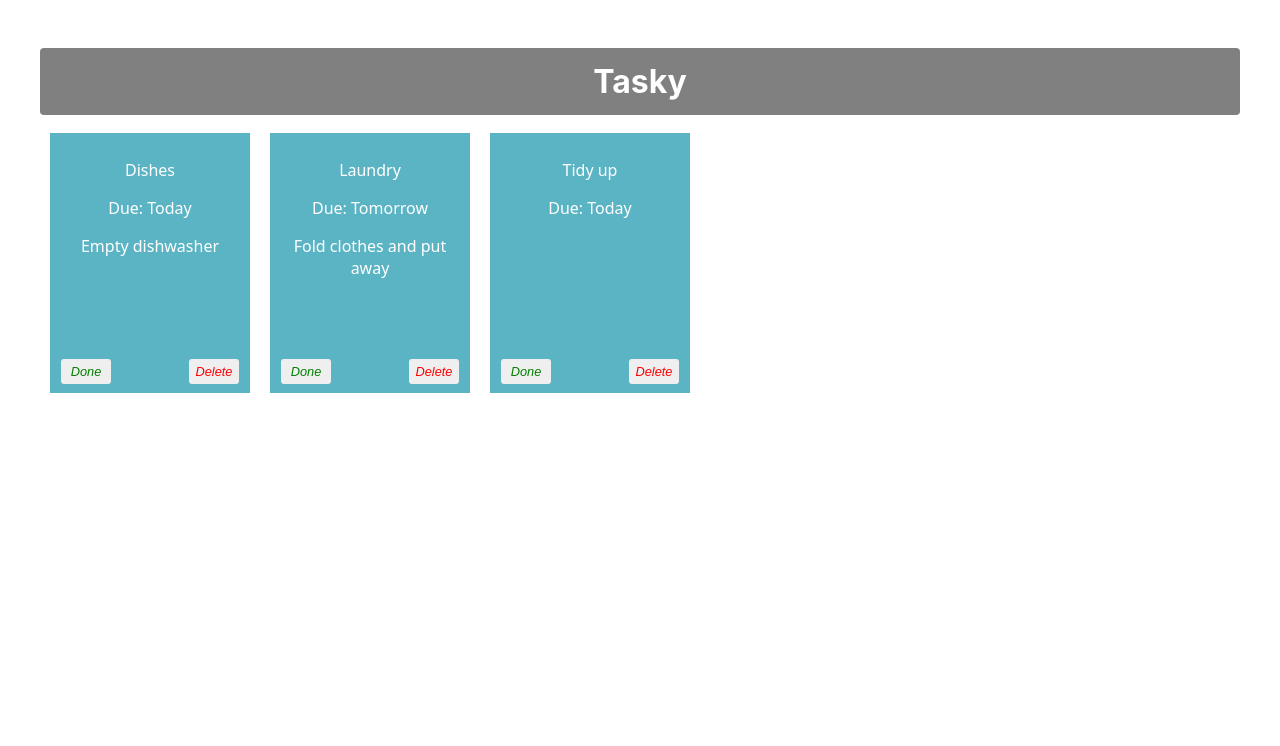
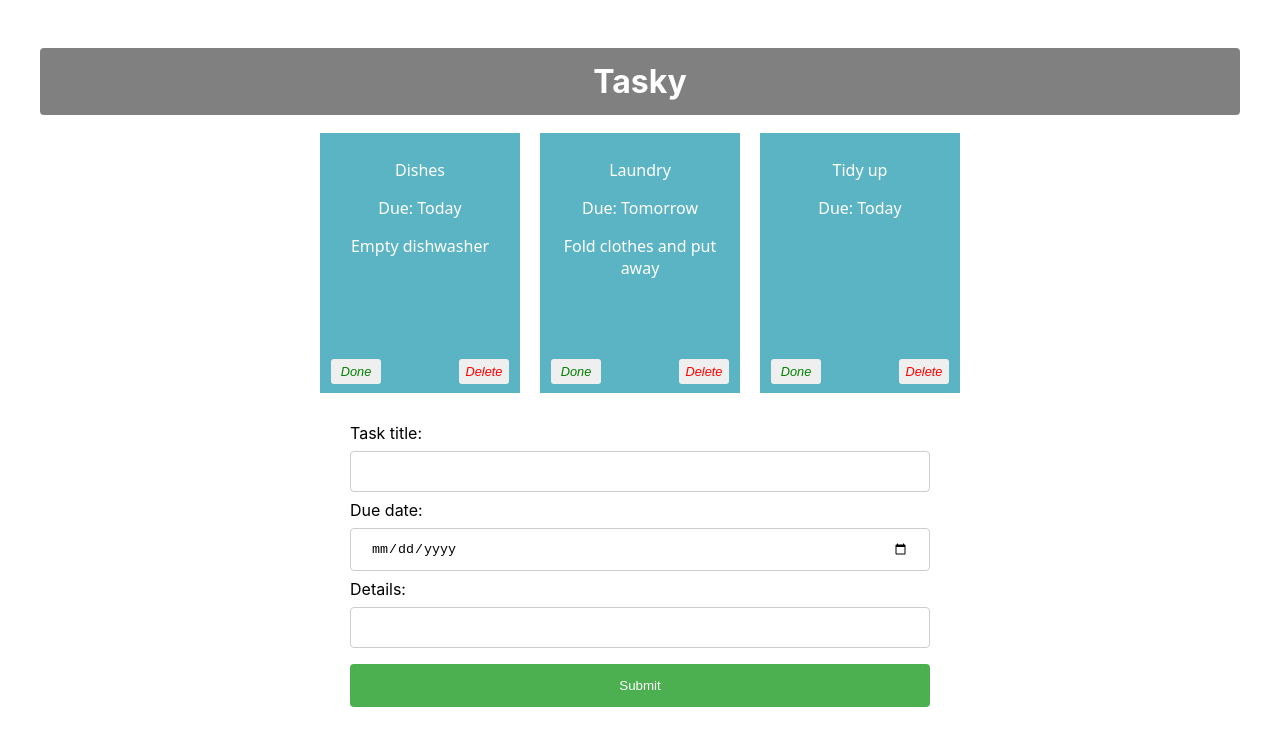
Before and after one commit to FinnBennett1/react-basics-labs, a React (Create React App) app in the folder tasky/: page / in a window 1280 px wide. Shown: the top 746 px of the page. Built offline with nearby package versions, Linux system fonts and the light colour scheme.

Commit message:
addded task form

```diff
--- a/tasky/src/App.js
+++ b/tasky/src/App.js
@@ -25,7 +25,7 @@ function App() {
   }
 
   return (
-    <div>
+    <div className="container">
     <h1>Tasky</h1>
     {taskState.tasks.map((task, index) => (
       <Task
@@ -33,10 +33,12 @@ function App() {
         description={task.description}
         deadline={task.deadline}
         key={task.id}
+        done={task.done}
+        markDone={() => doneHandler(index)}
         deleteTask = {() => deleteHandler(index)}
-      markDone={() => doneHandler(index)}
       />
     ))}
+    <AddTaskForm />
   </div>
   );
 }
```
Lines whose indentation alone changed are shown as unchanged.
